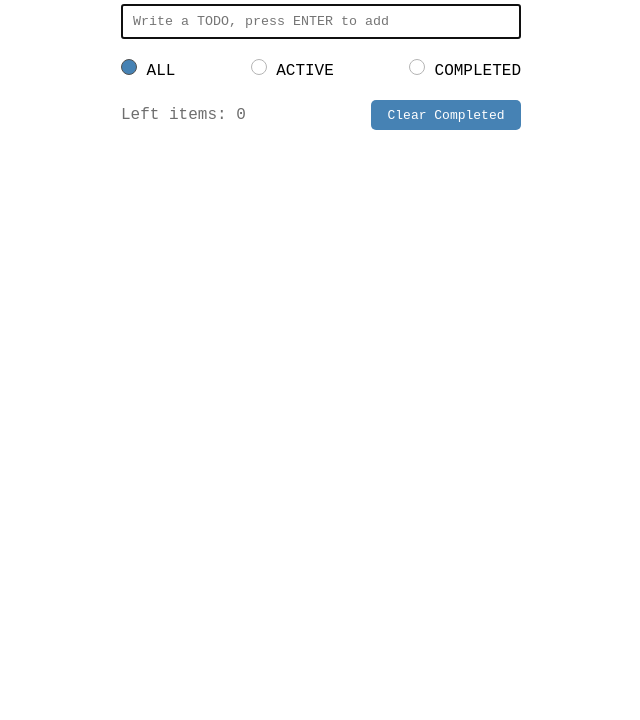
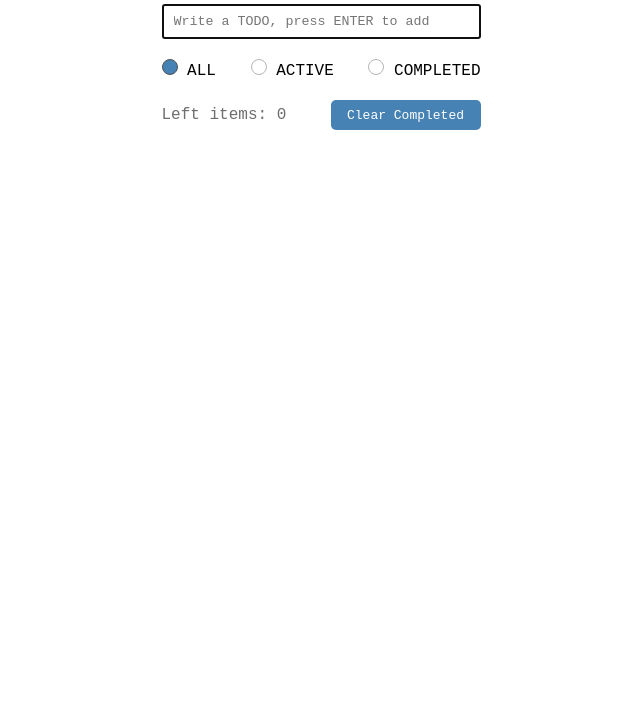
Before and after one commit to No17fox/todo_list, a plain HTML site: page html/todo_list.html in a window 1280 px wide. Shown: the part 80-800 px from the top of the page, without its empty margins (319-959 px from the left). Drawn offline with Linux system fonts and the light colour scheme; a web font is replaced by a local one.

Commit message:
Adjust the layout

```diff
--- a/css/todo_list.css
+++ b/css/todo_list.css
@@ -21,11 +21,11 @@ body {
   font-family: 'B612 Mono', monospace;
   padding-left: 10px;
   height: 35px;
-  width: 400px;
+  width: 319px;
 }
 
 .view_mode {
-  width: 400px;
+  width: 319px;
   display: flex;
   justify-content: space-between;
   margin: 20px auto;
@@ -52,7 +52,7 @@ body {
   display: flex;
   justify-content: space-between;
   margin: 20px auto;
-  width: 400px;
+  width: 319px;
 }
 
 .radio {
@@ -72,7 +72,7 @@ body {
 }
 
 .list {
-  width: 400px;
+  width: 319px;
   margin: 20px auto;
   text-align: left;
   list-style-image: url('../images/circle_unselected.svg');
@@ -92,7 +92,7 @@ li {
 }
 
 .todo_content {
-  width: 300px;
+  width: 220px;
   display: inline-block;
 }
 
```
